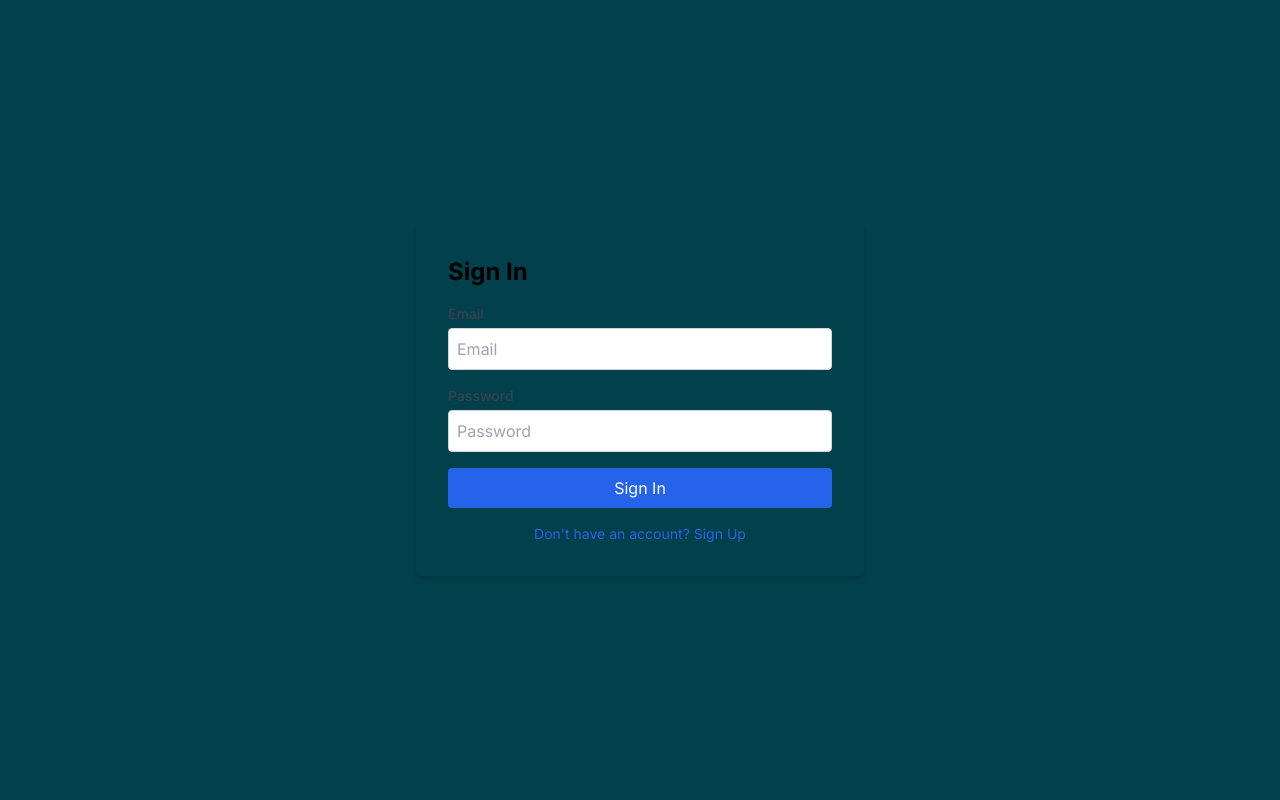
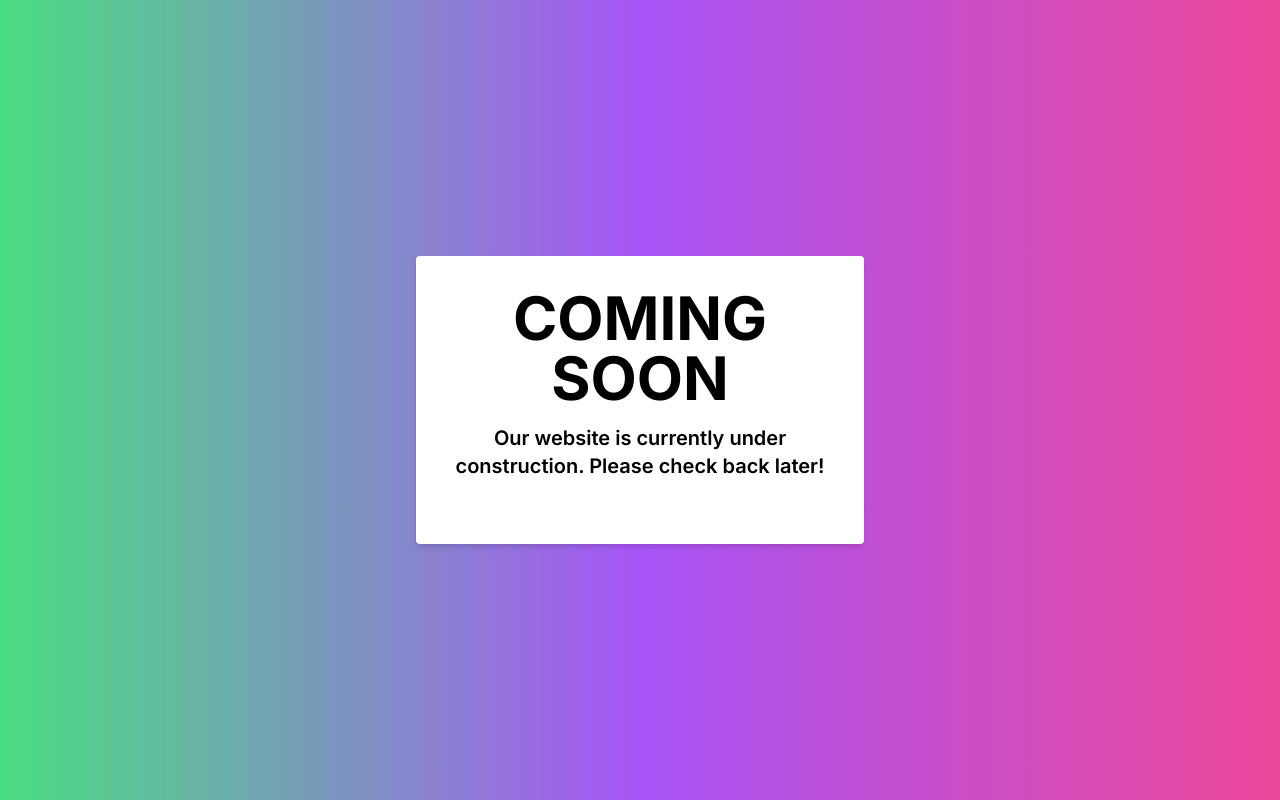
Before and after one commit to Cevra/TipTop365, a Next.js app: page /login in a window 1280 px wide. Built offline with nearby package versions, Linux system fonts and the light colour scheme; no server answers.

Commit message:
deployment second  try

```diff
--- a/app/login/page.tsx
+++ b/app/login/page.tsx
@@ -23,19 +23,27 @@ const Login = () => {
   };
 
   return (
-    <div className="min-h-screen bg-primary  flex items-center justify-center">
-      <div className="bg-white  sm:bg-primary p-8 rounded shadow-md w-full max-w-md">
-        <h2 className="text-2xl font-bold mb-4">Sign In</h2>
-        <div>
-          <label htmlFor="email" className="block text-sm font-medium text-gray-700">Email</label>
-          <input type="email" id="email" value={email} onChange={(e) => setEmail(e.target.value)} className="mt-1 block w-full p-2 border border-gray-300 rounded" placeholder="Email" />
-          <label htmlFor="password" className="block text-sm font-medium text-gray-700 mt-4">Password</label>
-          <input type="password" id="password" value={password} onChange={(e) => setPassword(e.target.value)} className="mt-1 block w-full p-2 border border-gray-300 rounded" placeholder="Password" />
-          <button onClick={handleSignInWithEmail} className="mt-4 w-full py-2 px-4 bg-blue-600 text-white rounded hover:bg-blue-700">Sign In</button>
-        </div>
-        <Link href="/signUp" className="mt-4 block text-center text-sm text-blue-600 hover:text-blue-800">Don't have an account? Sign Up</Link>
+    // <div className="min-h-screen bg-primary  flex items-center justify-center">
+    //   <div className="bg-white  sm:bg-primary p-8 rounded shadow-md w-full max-w-md">
+    //     <h2 className="text-2xl font-bold mb-4">Sign In</h2>
+    //     <div>
+    //       <label htmlFor="email" className="block text-sm font-medium text-gray-700">Email</label>
+    //       <input type="email" id="email" value={email} onChange={(e) => setEmail(e.target.value)} className="mt-1 block w-full p-2 border border-gray-300 rounded" placeholder="Email" />
+    //       <label htmlFor="password" className="block text-sm font-medium text-gray-700 mt-4">Password</label>
+    //       <input type="password" id="password" value={password} onChange={(e) => setPassword(e.target.value)} className="mt-1 block w-full p-2 border border-gray-300 rounded" placeholder="Password" />
+    //       <button onClick={handleSignInWithEmail} className="mt-4 w-full py-2 px-4 bg-blue-600 text-white rounded hover:bg-blue-700">Sign In</button>
+    //     </div>
+    //     <Link href="/signUp" className="mt-4 block text-center text-sm text-blue-600 hover:text-blue-800">Don't have an account? Sign Up</Link>
+    //   </div>
+    // </div>
+    <div className="min-h-screen bg-gradient-to-r from-green-400 via-purple-500 to-pink-500 flex items-center justify-center">
+      <div className="bg-white p-8 rounded shadow-md w-full max-w-md text-center">
+        <h1 className="text-6xl font-bold mb-4">COMING SOON</h1>
+        <p className="text-xl font-semibold mb-8">Our website is currently under construction. Please check back later!</p>
+
       </div>
     </div>
+
   );
 };
 
```
